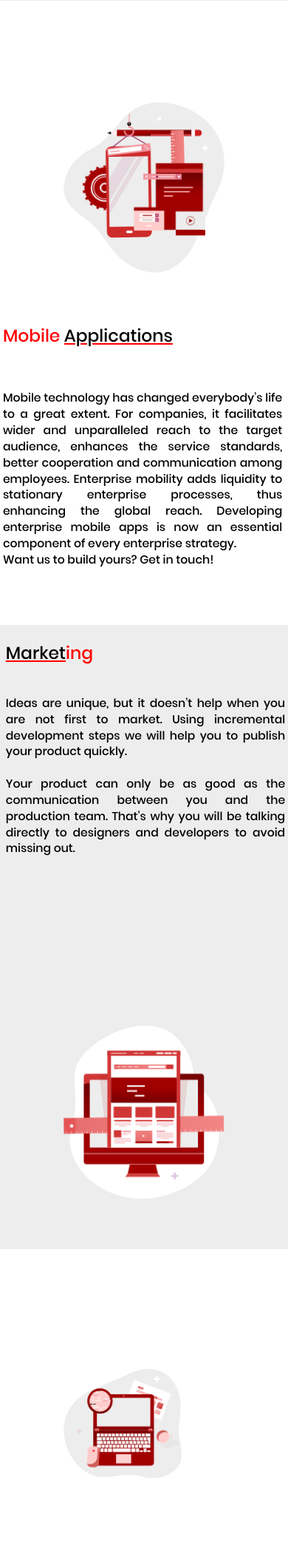
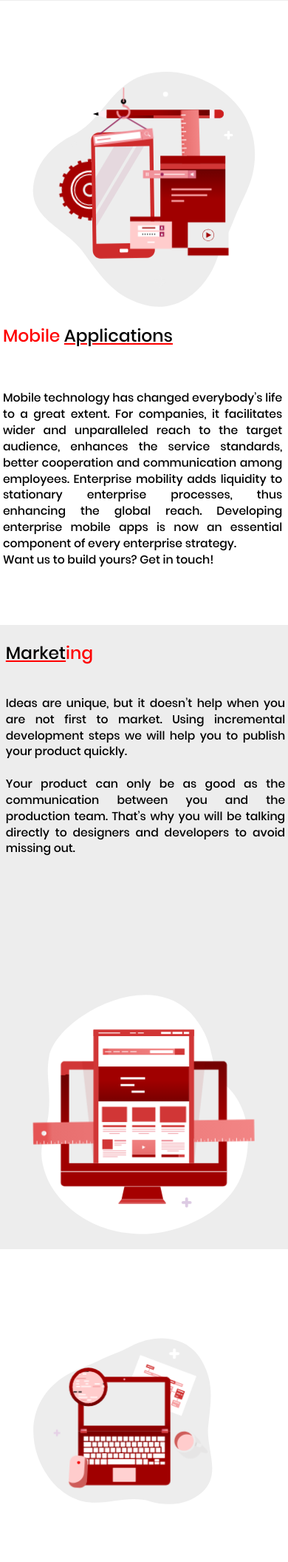
Before and after one commit to SameeranB/adroit, a PHP site: page /solutions.html in a window 390 px wide. Shown: the part 2814-4926 px from the top of the page at 74% size. Run offline with PHP 8.4, Linux system fonts and the light colour scheme; some libraries are stand-ins or nearby versions.

Commit message:
Update services.css

```diff
--- a/css/services.css
+++ b/css/services.css
@@ -668,6 +668,7 @@ svg {margin:auto;
 @media only screen and (max-width: 600px) {
 svg{
   width:100%;
+  padding:5vh;
 }
 }
 .icon-wrap {
```
